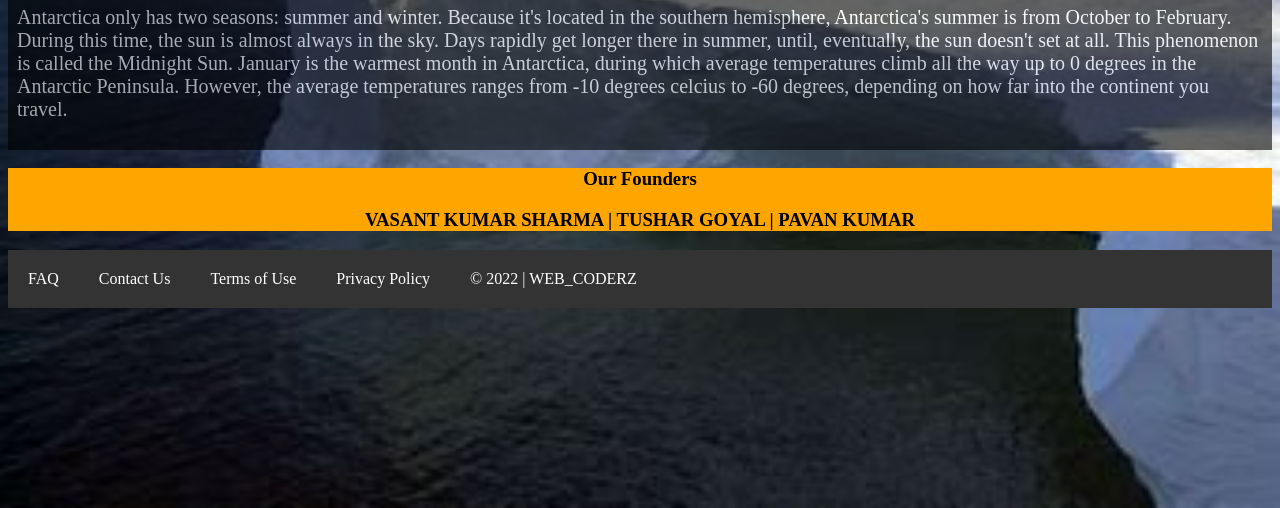
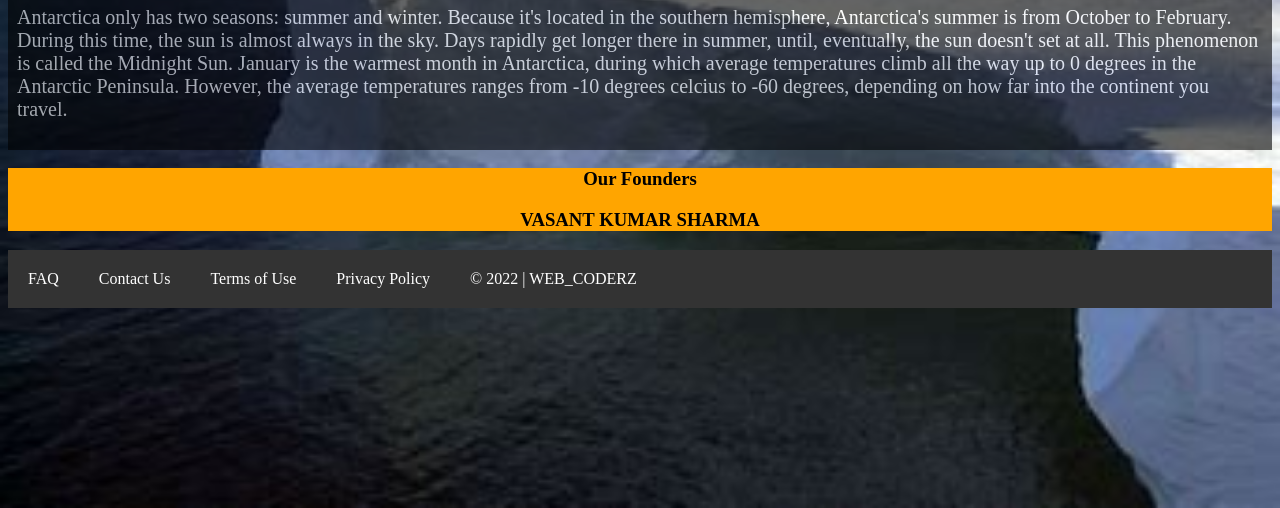
Before and after one commit to sharmavasant/WEATHER-FORECASTING, a website: page antartica.html in a window 1280 px wide. Shown: the part 292-800 px from the top of the page. Drawn offline with Linux system fonts and the light colour scheme.

Commit message:
final comit

```diff
--- a/antartica.html
+++ b/antartica.html
@@ -30,7 +30,7 @@
     <section>
         <h3>    Our Founders
         </h3>
-        <h3>VASANT KUMAR SHARMA | TUSHAR GOYAL | PAVAN KUMAR</h3>
+        <h3>VASANT KUMAR SHARMA</h3>
         </section>
         </main>
 
```
Also changed, not shown: california.html (+1 -1 lines), greenland.html (+1 -1 lines), index.html (+1 -1 lines), libya.html (+1 -1 lines), russia.html (+1 -1 lines), sahara.html (+1 -1 lines).
